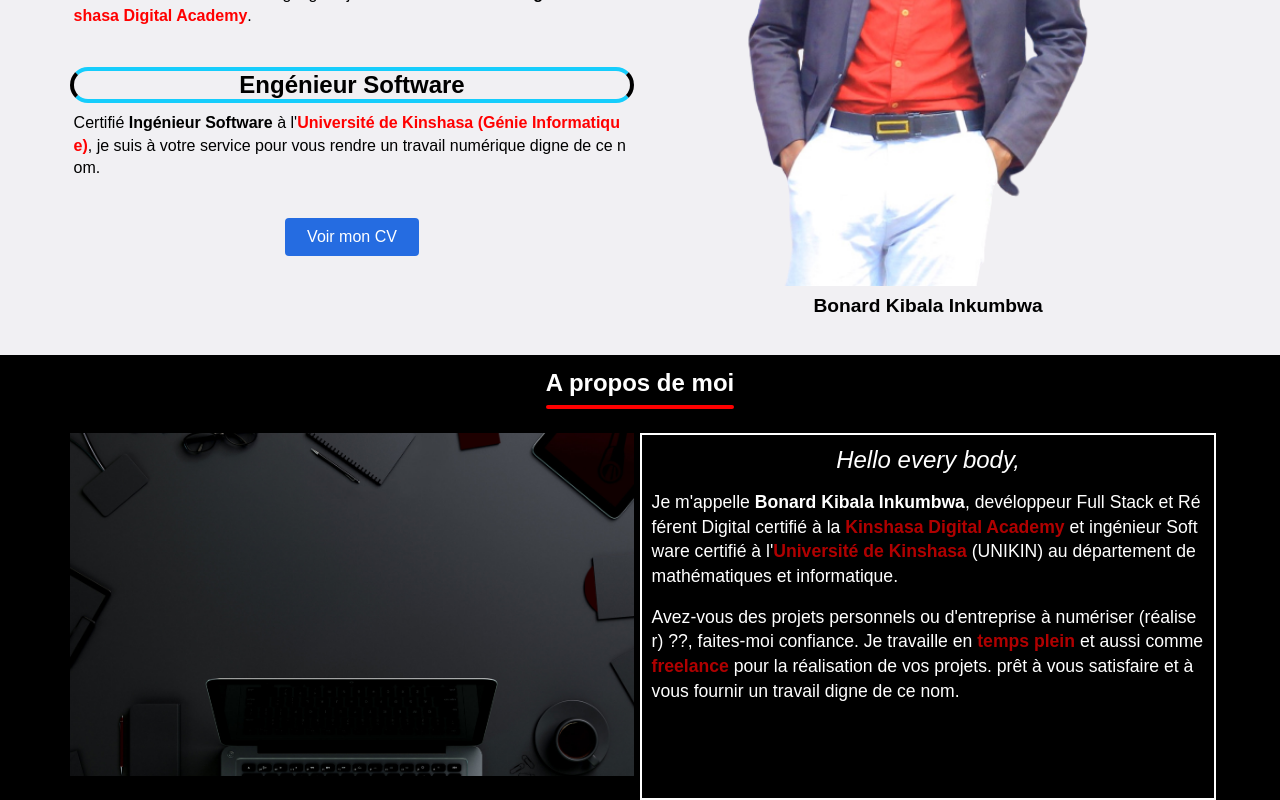
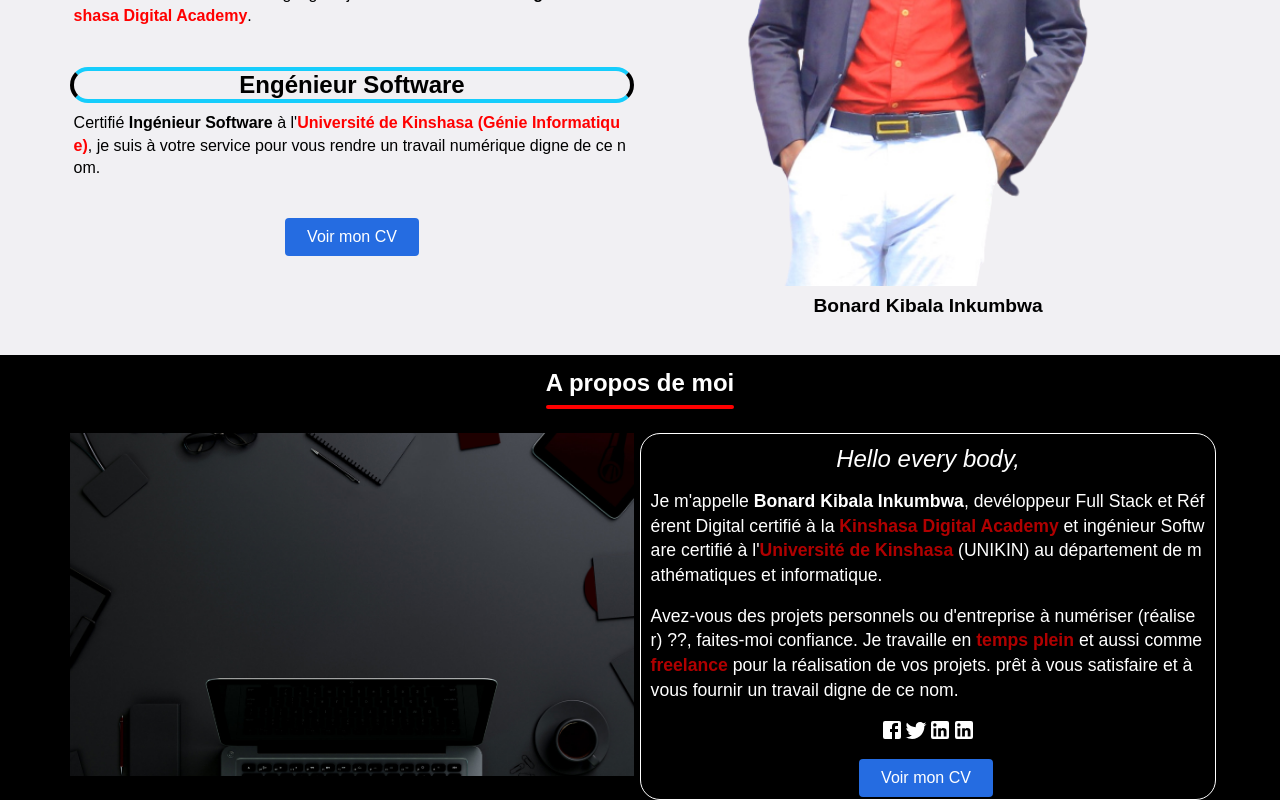
Before and after one commit to BonardKibala/portfolio-news, a React (Create React App) app: page / in a window 1280 px wide. Shown: the part 415-1215 px from the top of the page. Built offline with nearby package versions, Linux system fonts and the light colour scheme.

Commit message:
feat: end desktop about section

```diff
--- a/src/pages/about/about.jsx
+++ b/src/pages/about/about.jsx
@@ -1,6 +1,7 @@
 import React from "react";
 import bg from "../../images/bg1.jpg";
-import { DetailContent } from "../home/homeElements";
+import { Btn, BtnLink, DetailContent } from "../home/homeElements";
+import cv from "../../files/kibala-bonard-Cv.pdf"
 import {
   AboutContainer,
   AboutContent,
@@ -13,7 +14,12 @@ import {
   Image,
   Hello,
   DescriptionParagraph,
+  Contacts,
 } from "./aboutElements";
+import FacebookIcon from '@material-ui/icons/Facebook';
+import TwitterIcon from '@material-ui/icons/Twitter';
+import LinkedInIcon from '@material-ui/icons/LinkedIn';
+import {Link} from 'react-router-dom';
 
 const About = () => {
   return (
@@ -42,6 +48,23 @@ const About = () => {
                 travaille en <strong style={{color:'#b00000'}}>temps plein</strong> et aussi comme <strong style={{color:'#b00000'}}>freelance</strong> pour la réalisation de vos projets. prêt à vous satisfaire
                 et à vous fournir un travail digne de ce nom.
             </DescriptionParagraph>
+            <Contacts>
+                <Link to="/" style={{color:'white'}}>
+                <FacebookIcon/>
+                </Link>
+                <Link to="/" style={{color:'white'}}>
+                <TwitterIcon/>
+                </Link>
+                <Link to="/" style={{color:'white'}}>
+                <LinkedInIcon/>
+                </Link>
+                <Link to="/" style={{color:'white'}}>
+                <LinkedInIcon/>
+                </Link>
+            </Contacts>
+            <Btn style={{marginLeft:'38%',marginTop:'.8rem',}}>
+              <BtnLink href={`${cv}`}>Voir mon CV</BtnLink>
+            </Btn>
           </DetailContent>
         </DetailContainer>
       </AboutContent>
--- a/src/pages/about/aboutElements.jsx
+++ b/src/pages/about/aboutElements.jsx
@@ -7,6 +7,7 @@ display flex;
 flex-direction: column;
 justify-content: space-evenly;
 font-family: "Roboto", sans-serif;
+
 `
 export const AboutTitle = styled.div`
 margin: 0 auto;
@@ -35,11 +36,10 @@ margin-top: 1.5rem;
 `
 export const DetailContainer = styled.div`
 width: 45%;
-border : 2px solid white;
+border : 1px solid white;
+border-radius: 20px;
 `
-export const DetailContent = styled.div`
-width: 98%;
-`
+
 export const Hello = styled.p`
 font-size: 1.5rem;
 font-style: italic;
@@ -55,7 +55,10 @@ word-break: break-all;
 line-height: 1.4;
 `
 export const Contacts = styled.div`
-width: 100%;
+padding-top: 1rem;
+display: flex;
+justify-content: center;
+text-align: justify;
 `
 
 export const ImageContainer = styled.div`
```
